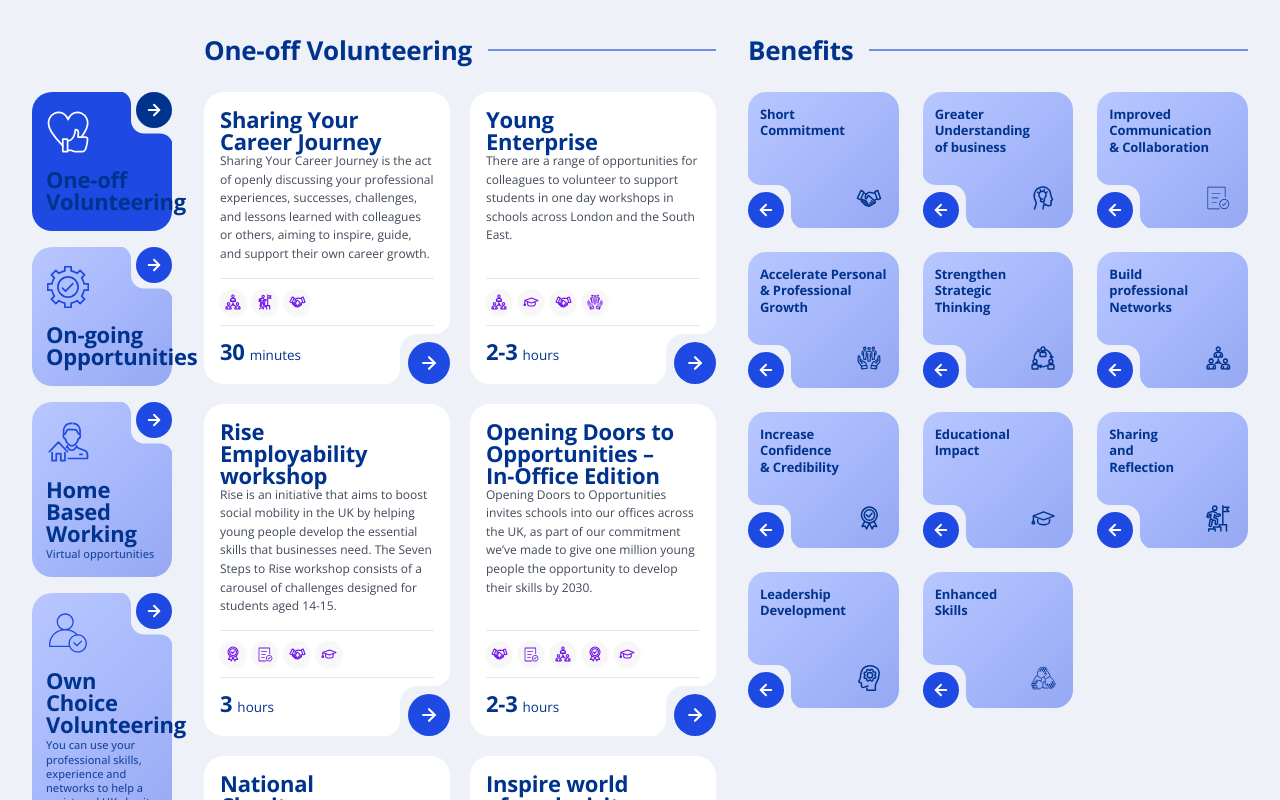
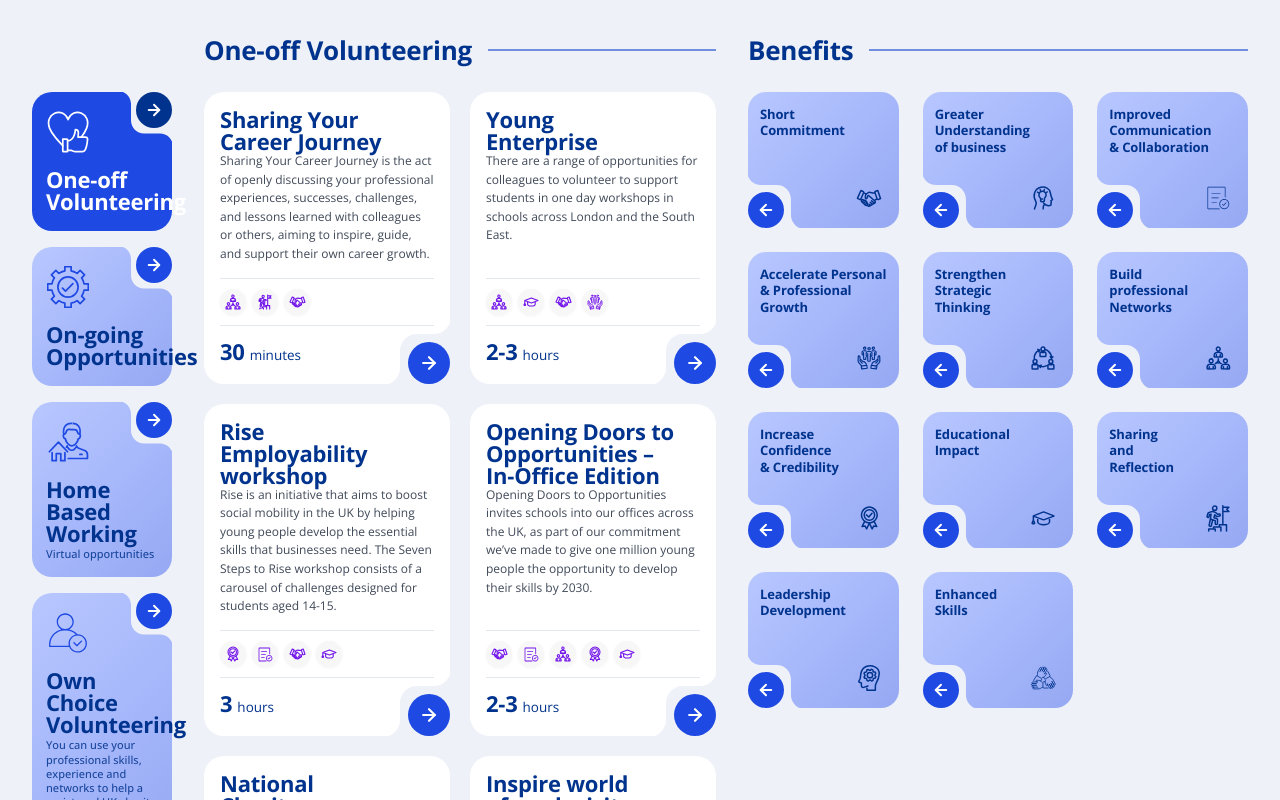
Before and after one commit to vikram4126/CR-Volunteering, a React (Vite) app: page / in a window 1280 px wide. Shown: the top 800 px of the page. Built offline with nearby package versions, Linux system fonts and the light colour scheme.

Commit message:
gradient-added

```diff
--- a/src/index.css
+++ b/src/index.css
@@ -220,8 +220,18 @@ h4.header-4, .header-4 {
 .tab-card.active {
   background: var(--cobalt-blue) !important;
   background-image: none !important;
-  color: #FFFFFF;
+  color: #FFFFFF !important;
   box-shadow: none;
+}
+
+.tab-card.active,
+.tab-card.active .tab-title,
+.tab-card.active h3.tab-title,
+.tab-card.active .header-3,
+.tab-card.active h3.header-3,
+.tab-card.active .tab-subtitle,
+.tab-card.active .tab-card-bottom * {
+  color: #FFFFFF !important;
 }
 
 .tab-card-top {
```
Also changed, not shown: index-vanilla.html (+11 -1 lines), 1 other file (tests, documents, lock files or other folders).
